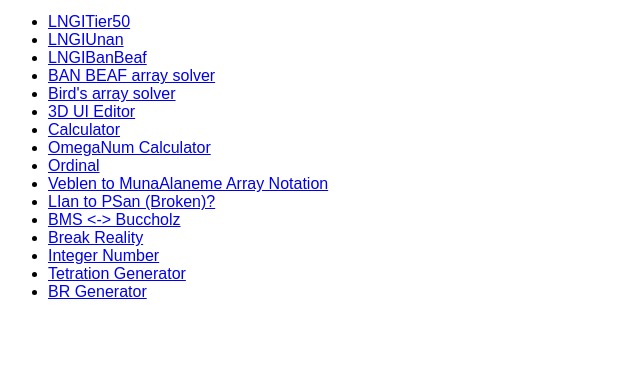
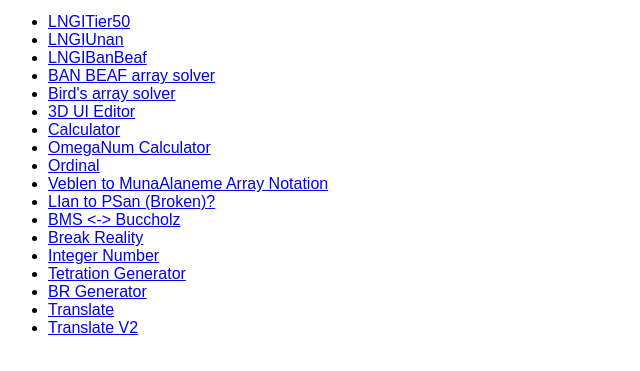
Before and after one commit to MakiNishi3/test, a plain HTML site: page index.html in a window 1280 px wide. Shown: the part 87-458 px from the top of the page, without its empty margins (0-640 px from the left). Drawn offline with Linux system fonts and the light colour scheme.

Commit message:
Update index.html

```diff
--- a/index.html
+++ b/index.html
@@ -24,4 +24,7 @@
 <li><a href="https://makinishi3.github.io/test/integer number">Integer Number</a></li>
 <li><a href="https://makinishi3.github.io/test/tetration">Tetration Generator</a></li>
 <li><a href="https://makinishi3.github.io/test/breakreality">BR Generator</a></li>
+	<li><a href="https://makinishi3.github.io/test/Translator">Translate</a></li>
+	<li><a href="https://makinishi3.github.io/test/translator">Translate V2</a></li>
+
 </ul>
```
